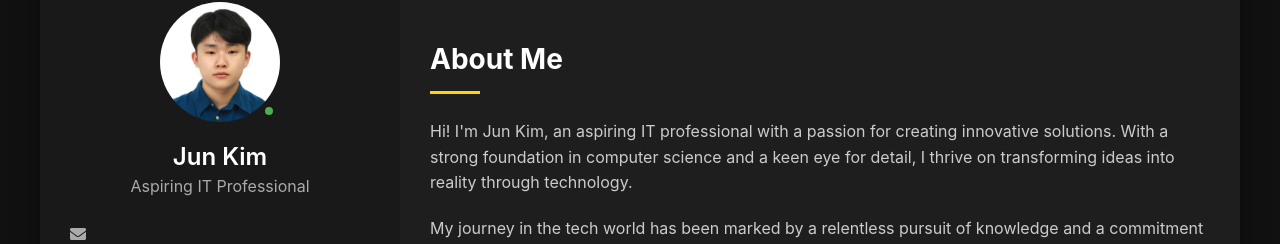
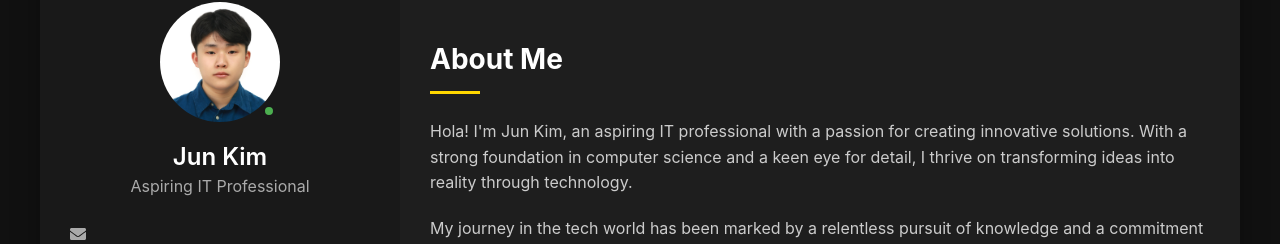
Before and after one commit to yjk01/portfolio25, a React (Create React App) app: page / in a window 1280 px wide. Shown: the part 78-322 px from the top of the page. Built offline with nearby package versions, Linux system fonts and the light colour scheme.

Commit message:
Edited header1

```diff
--- a/src/App.js
+++ b/src/App.js
@@ -63,7 +63,7 @@ function App() {
             <div className="underline"></div>
 
             <p className="about-text">
-              Hi! I'm Jun Kim, an aspiring IT professional with a passion for creating innovative solutions. With a strong foundation in computer science and a keen eye for detail, I thrive on transforming ideas into reality through technology.
+              Hola! I'm Jun Kim, an aspiring IT professional with a passion for creating innovative solutions. With a strong foundation in computer science and a keen eye for detail, I thrive on transforming ideas into reality through technology.
             </p>
 
             <p className="about-text">
```
